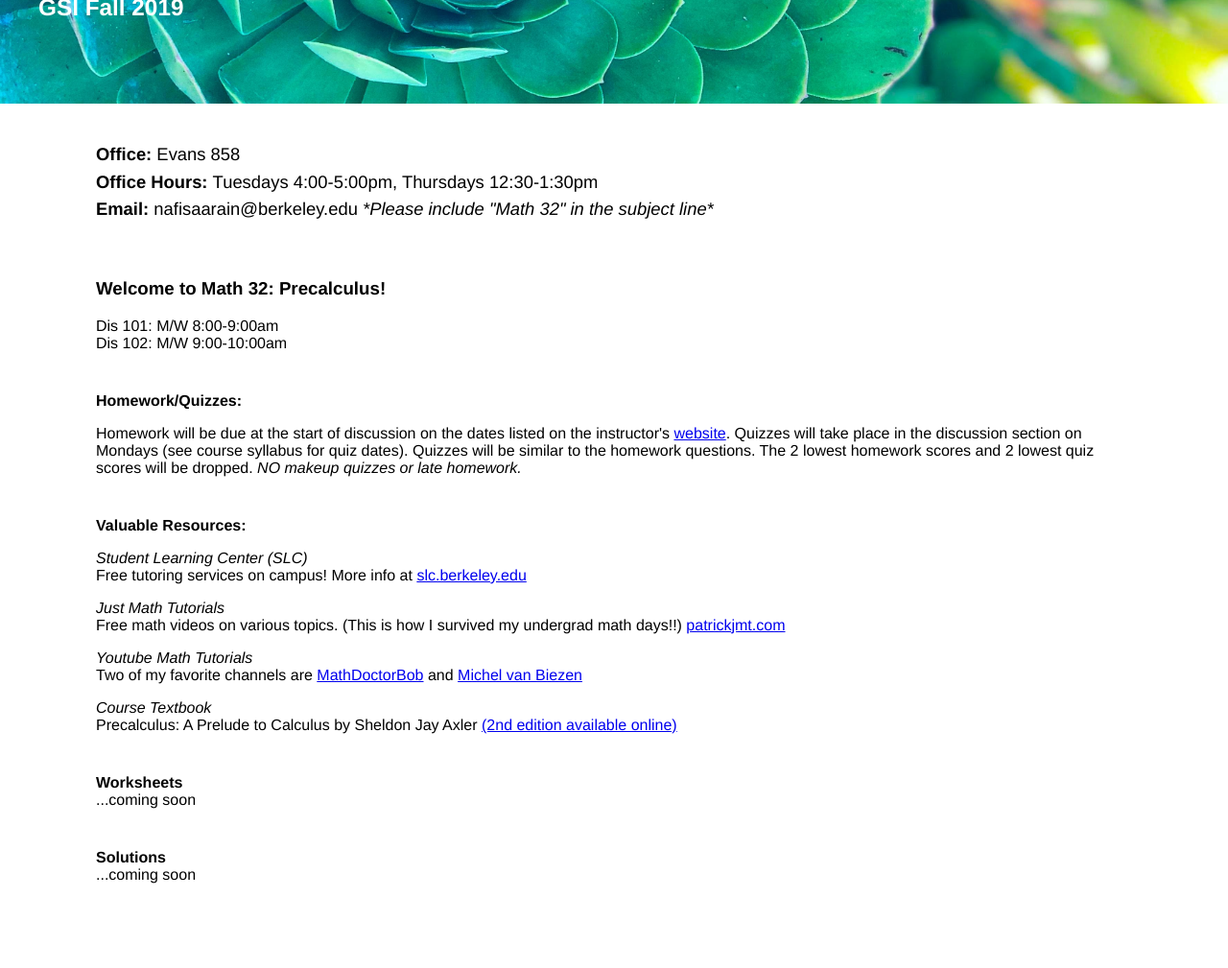
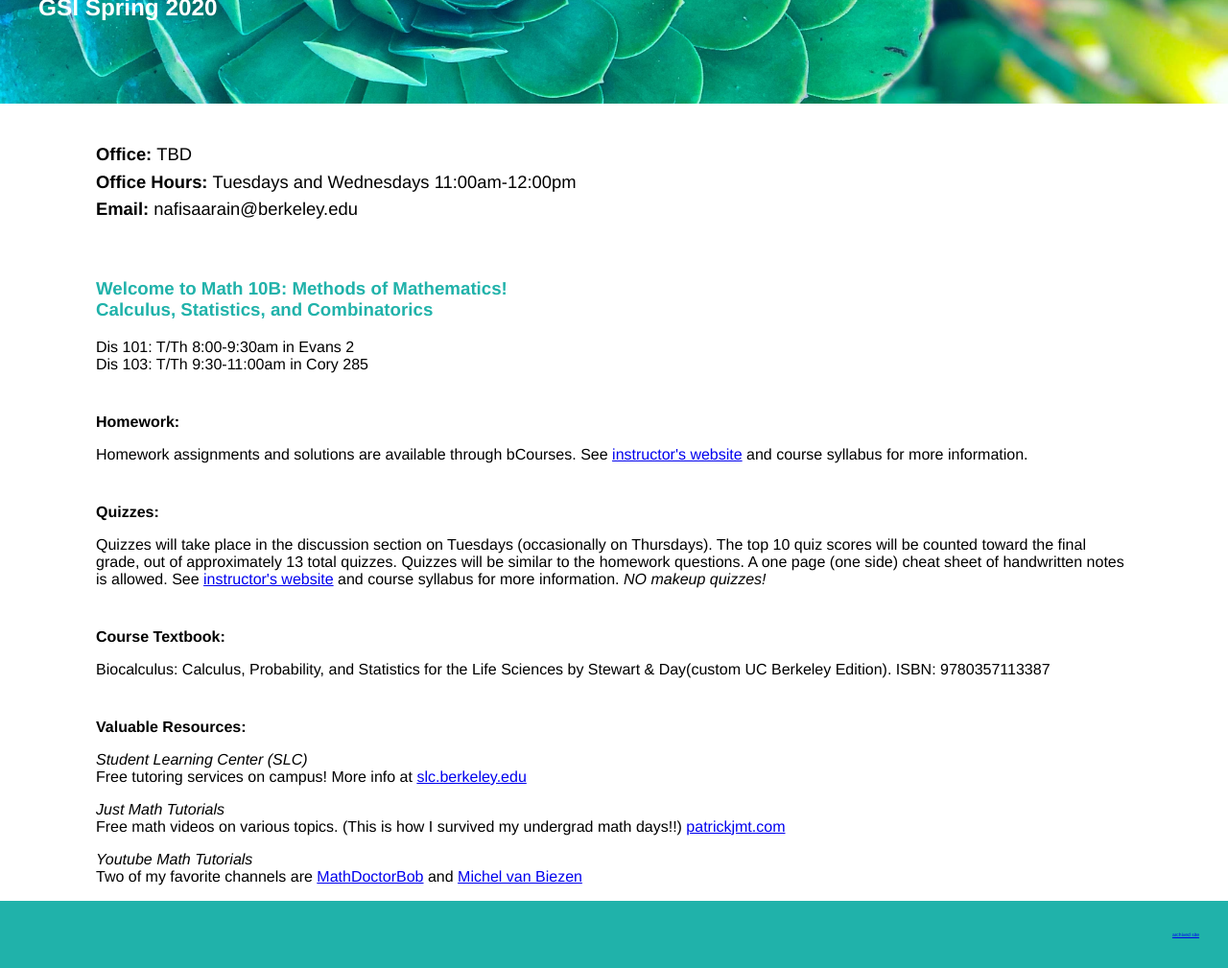
Before and after one commit to nafisagsi/nafisagsi.github.io, a plain HTML site: page index.html in a window 1280 px wide. Shown: the part 567-1576 px from the top of the page at 96% size. Before the commit the page ends 1504 px from the top, so only its background shows below. Drawn offline with Linux system fonts and the light colour scheme.

Commit message:
Spring 2020

```diff
--- a/index.html
+++ b/index.html
@@ -11,27 +11,41 @@
             <div class='main'>
                 <h1>Nafisa Arain</h1>
                 <p class='italic'>University of California, Berkeley</p>
-                <h3>GSI Fall 2019</h3>
+                <h3>GSI Spring 2020</h3>
                 <!--<h3>Fall 2019</h3>-->
             </div>
         </div>
 
         <div class='office'>
-            <p><strong>Office: </strong>Evans 858</p>
-            <p><strong>Office Hours: </strong>Tuesdays 4:00-5:00pm, Thursdays 12:30-1:30pm</p>
-            <p><strong>Email: </strong>nafisaarain@berkeley.edu<i> *Please include "Math 32" in the subject line*</i></p>
+            <p><strong>Office: </strong>TBD</p>
+            <p><strong>Office Hours: </strong>Tuesdays and Wednesdays 11:00am-12:00pm</p>
+            <p><strong>Email: </strong>nafisaarain@berkeley.edu</p>
         </div>
 
         <div class='container'>
-            <h3>Welcome to Math 32: Precalculus!</h3>
-            <p>Dis 101: M/W 8:00-9:00am
-            <br>Dis 102: M/W 9:00-10:00am</p>
+            <h3 class = 'colorz'>Welcome to Math 10B: Methods of Mathematics!<br>
+            Calculus, Statistics, and Combinatorics</h3>
+            <p>Dis 101: T/Th 8:00-9:30am in Evans 2
+            <br>Dis 103: T/Th 9:30-11:00am in Cory 285</p>
         </div>
 
 
         <div class='container item'>
-            <p><strong>Homework/Quizzes:</strong></p>
-            <p>Homework will be due at the start of discussion on the dates listed on the instructor's <a href="https://math.berkeley.edu/~lch/" target='_blank'>website</a>. Quizzes will take place in the discussion section on Mondays (see course syllabus for quiz dates). Quizzes will be similar to the homework questions. The 2 lowest homework scores and 2 lowest quiz scores will be dropped. <i>NO makeup quizzes or late homework.</i>
+            <p><strong>Homework:</strong></p>
+            <p>Homework assignments and solutions are available through bCourses. See <a href="https://math.berkeley.edu/~stankova/" target='_blank'>instructor's website</a> and course syllabus for more information.
+            </p>
+        </div>
+
+        <div class='container item'>
+            <p><strong>Quizzes:</strong></p>
+            <p> Quizzes will take place in the discussion section on Tuesdays (occasionally on Thursdays). The top 10 quiz scores will be counted toward the final grade, out of approximately 13 total quizzes. Quizzes will be similar to the homework questions. A one page (one side) cheat sheet of handwritten notes is allowed. See <a href="https://math.berkeley.edu/~stankova/" target='_blank'>instructor's website</a> and course syllabus for more information. <i>NO makeup quizzes!</i>
+            </p>
+        </div>
+
+
+        <div class = 'container item'>
+            <p><strong>Course Textbook:</strong></p>
+            <p>Biocalculus: Calculus, Probability, and Statistics for the Life Sciences by Stewart &amp; Day(custom UC Berkeley Edition).  ISBN: 9780357113387
             </p>
         </div>
 
@@ -46,19 +60,11 @@
             <p class='spaceTop'><i>Youtube Math Tutorials</i>
                 <br>Two of my favorite channels are <a href="https://www.youtube.com/channel/UCOUbzLwquaQgKACIc2vJYdw" target='_blank'>MathDoctorBob</a> and <a href="https://www.youtube.com/user/ilectureonline" target='_blank'>Michel van Biezen</a>
             </p>
-            <p><i>Course Textbook</i><br>
-            Precalculus: A Prelude to Calculus by Sheldon Jay Axler <a href="textbook.pdf" target='_blank'>(2nd edition available online)</a></p>
         </div>
 
-        <div class='container item'>
-        <p><strong>Worksheets</strong>
-            <br>...coming soon</p>
-        </div>
+        <footer><a href = "archive.html" target = '_blank'>archived site</a></footer>
 
-        <div class='container item'>
-        <p><strong>Solutions</strong>
-            <br>...coming soon</p>
-        </div>
+
 
     </body>
 
--- a/main.css
+++ b/main.css
@@ -46,3 +46,19 @@ body{
     padding-top: 10px;
     padding-right: 100px;
 }
+
+.colorz{
+    color:lightseagreen;
+}
+
+footer{
+    background-color: lightseagreen;
+    padding: 30px;
+    text-align:right;
+    font-size: 5px;
+    color: seagreen
+}
+
+footer a:visited{
+    color:seagreen
+}
```
Also changed, not shown: archive.html (added, +66 -0 lines).
